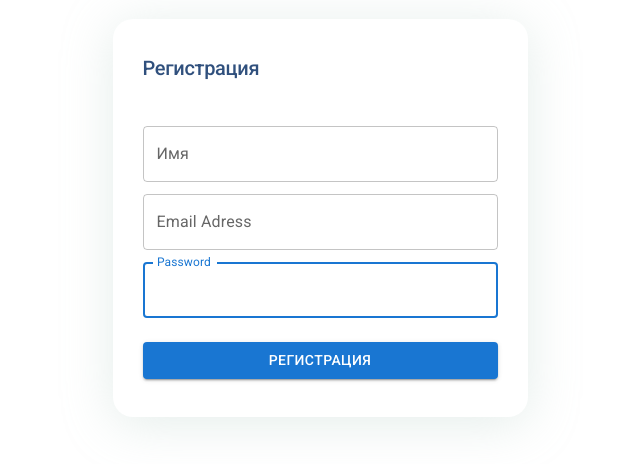
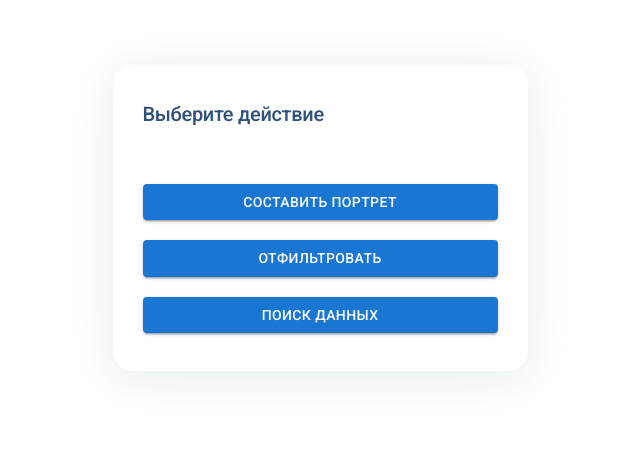
Before and after one commit to InnsmouthFisherman/Assistant-to-the-admissions-Committee, a React (Vite) app in the folder frontend/: page / in a window 1280 px wide. Shown: the part 182-646 px from the top of the page, without its empty margins (320-960 px from the left). Built offline with nearby package versions, Linux system fonts and the light colour scheme.

Commit message:
selectfunc

```diff
--- a/frontend/src/App.jsx
+++ b/frontend/src/App.jsx
@@ -1,7 +1,8 @@
 import { Routes, Route, Link } from "react-router-dom";
 import Registration from "./component/RegistrationSection";
+import SelectionFunction from "./component/student-analysis/SelectionFunction";
 import Application from "./component/Application";
-import Analysis from "./component/student-analysis/Analysis";
+import PortraitApplican from "./component/student-analysis/PortraitApplicant";
 import { ThemeProvider, createTheme } from "@mui/material/styles";
 import CssBaseline from "@mui/material/CssBaseline";
 
@@ -13,14 +14,13 @@ const darkTheme = createTheme({
 
 export default function App() {
   return (
-    // <Routes>
-    //   <Route path="/" element={<Registration />} />
-    //   <Route path="/analysis" element={<Analysis />} />
-    // </Routes>
+    <Routes>
+      <Route path="/" element={<SelectionFunction />} />
+      <Route path="/portrait" element={<PortraitApplican />} />
+    </Routes>
     // <ThemeProvider theme={darkTheme}>
     //   <CssBaseline />
     //   <Analysis />
     // </ThemeProvider>
-    <Registration />
   );
 }
--- a/frontend/src/component/student-analysis/Analysis.jsx
+++ b/frontend/src/component/student-analysis/PortraitApplicant.jsx
@@ -15,7 +15,7 @@ import MenuItem from "@mui/material/MenuItem";
 import FormControl from "@mui/material/FormControl";
 import Select from "@mui/material/Select";
 
-export default function Analysis() {
+export default function PortraitApplican() {
   const [options, setOptions] = useState([]);
   const [isUpdate, setUpdate] = useState(false);
 
@@ -104,24 +104,25 @@ export default function Analysis() {
     // </>
     <>
       <CssBaseline />
+
+      <Box
+      // height={"100vh"}
+      // display={"flex"}
+      // flexDirection={"row"}
+      // alignItems={"flex-start"}
+      // margin="38px 0 0 38px"
+      >
         <Typography
           variant="h1"
           fontWeight="500"
           fontSize="20px"
           lineHeight="23px"
           sx={{ borderBottom: 1 }}
-        margin="38px 0 0 38px"
+          margin="38px 0 0 0"
           // position={"fixed"}
         >
           Параметры
         </Typography>
-      <Box
-        height={"100vh"}
-        display={"flex"}
-        flexDirection={"row"}
-        alignItems={"flex-start"}
-        margin="38px 0 0 38px"
-      >
         <FormControl sx={{ m: 1, minWidth: 250, margin: "38px 0 38px 0" }}>
           <InputLabel id="select-label-options">Добавить Параметр</InputLabel>
           <Select
--- /dev/null
+++ b/frontend/src/component/student-analysis/SelectionFunction.jsx
@@ -0,0 +1,75 @@
+import CssBaseline from "@mui/material/CssBaseline";
+import React, { useEffect } from "react";
+import axios from "axios";
+import { useState } from "react";
+import {
+  Typography,
+  Box,
+  TextField,
+  Input,
+  stepContentClasses,
+} from "@mui/material";
+import { Link, Router, useNavigate } from "react-router-dom";
+import InputLabel from "@mui/material/InputLabel";
+import Button from "@mui/material/Button";
+import MenuItem from "@mui/material/MenuItem";
+import FormControl from "@mui/material/FormControl";
+import Select from "@mui/material/Select";
+
+export default function SelectionFunction() {
+  const navigate = useNavigate();
+  const handleSubmit = async () => {
+    navigate("/portrait");
+  };
+  return (
+    <>
+      <CssBaseline />
+      <Box
+        maxWidth="415px"
+        width="100%"
+        bgcolor="#ffffff"
+        boxShadow="0px 6px 50px rgba(217, 229, 225, 0.7)"
+        borderRadius="20px"
+        paddingLeft="30px"
+        paddingRight="30px"
+        paddingTop="38px"
+        paddingBottom="38px"
+      >
+        <Typography
+          variant="h1"
+          color="#30507d"
+          fontWeight="500"
+          fontSize="20px"
+          lineHeight="23px"
+          marginBottom="38px"
+        >
+          Выберите действие
+        </Typography>
+        <Button
+          variant="contained"
+          fullWidth
+          style={{ marginTop: 20 }}
+          onClick={handleSubmit}
+        >
+          Составить портрет
+        </Button>
+        <Button
+          variant="contained"
+          fullWidth
+          style={{ marginTop: 20 }}
+          onClick={handleSubmit}
+        >
+          Отфильтровать
+        </Button>
+        <Button
+          variant="contained"
+          fullWidth
+          style={{ marginTop: 20 }}
+          onClick={handleSubmit}
+        >
+          Поиск данных
+        </Button>
+      </Box>
+    </>
+  );
+}
```
Also changed, not shown: frontend/src/component/Button/Button.css (deleted, +0 -19 lines), frontend/src/component/Button/Button.jsx (deleted, +0 -9 lines). Lines whose indentation alone changed are shown as unchanged.
